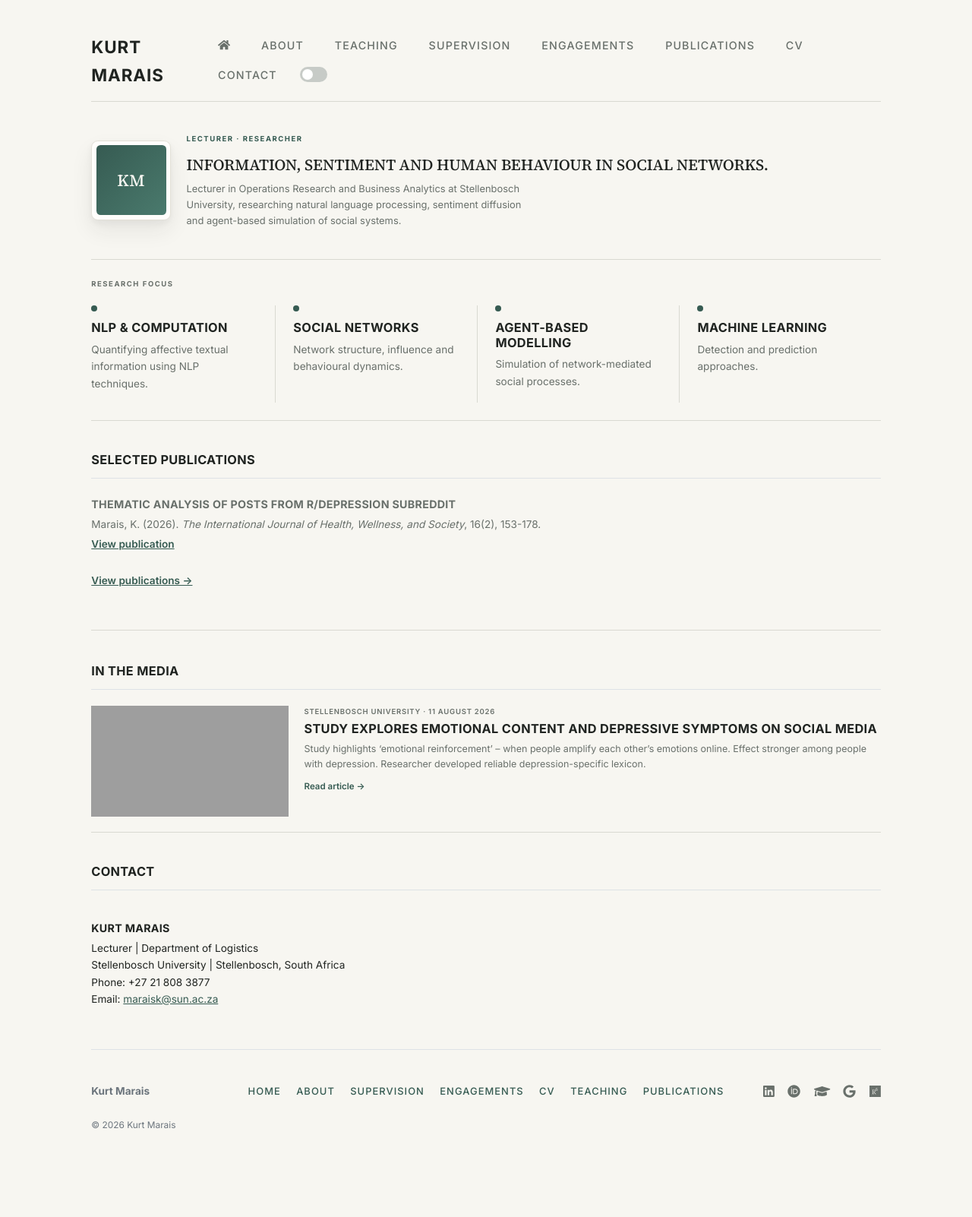
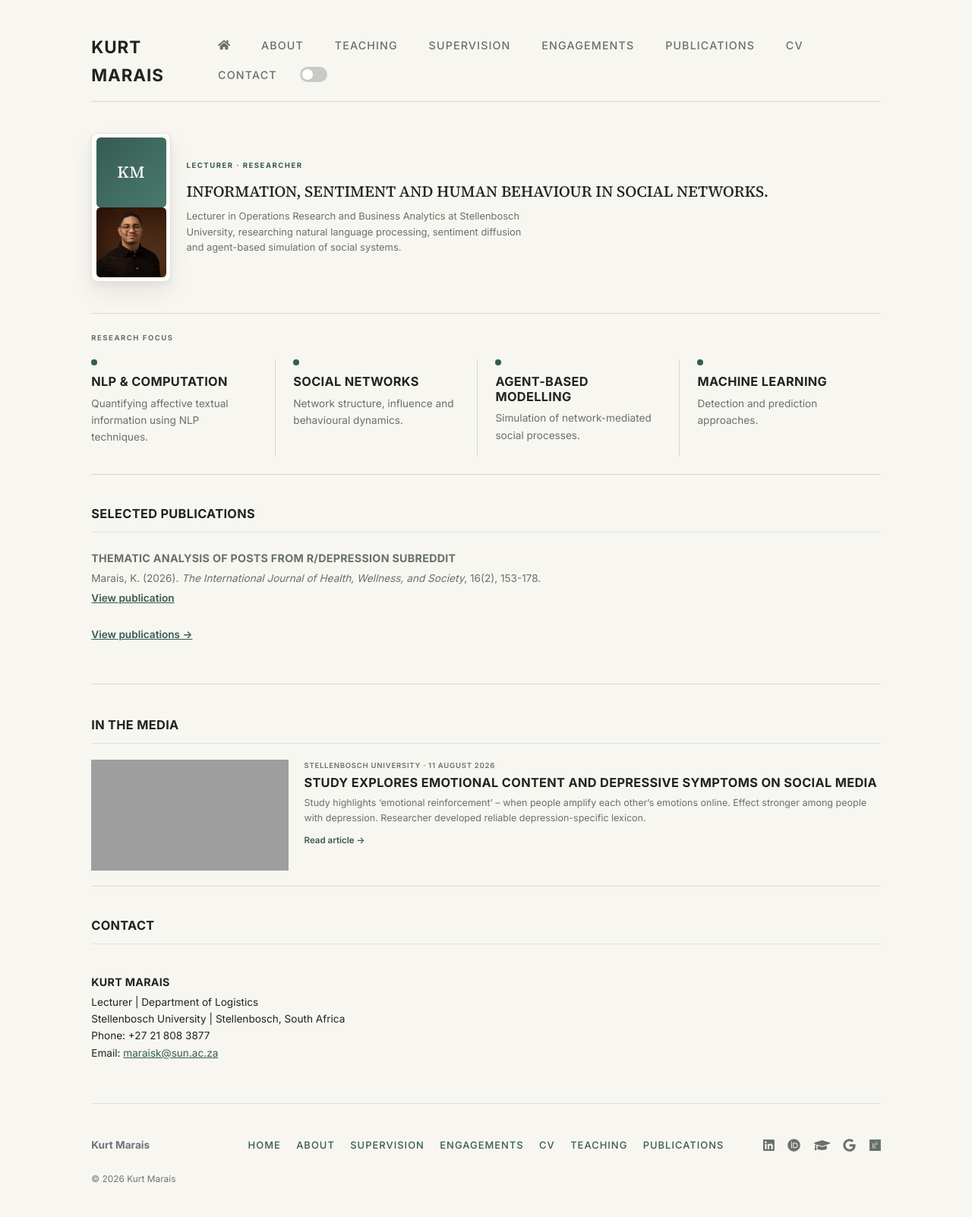
Before and after one commit to kurtmarais/kurtmarais.github.io, a Jekyll site: the page built from index.md, in a window 1280 px wide. Shown: the whole page at 76% size. Built offline with Jekyll 4.4.1, drawn with Linux system fonts in a browser that asks for light colours; before the commit the page ends 1531 px from its top, so only the background shows below that; grey boxes are pictures that could not be loaded.

Commit message:
Update home.html

```diff
--- a/_layouts/home.html
+++ b/_layouts/home.html
@@ -4,8 +4,8 @@ layout: default
 <section class="hero-masthead mb-5">
   <div class="hero-photo-card">
     <div class="hero-photo-placeholder">KM</div>
-    <!-- Placeholder monogram — replace with a real headshot once available, e.g.:
-         <img class="hero-photo" src="{{ '/assets/img/headshot.jpg' | relative_url }}" alt="Kurt Marais"> -->
+    <!-- Placeholder monogram — replace with a real headshot once available, e.g.: -->
+         <img class="hero-photo" src="{{ '/assets/img/HeadshotStudio-Website.jpg' | relative_url }}" alt="Kurt Marais">
   </div>
   <div class="hero-copy">
     <p class="eyebrow">Lecturer · Researcher</p>
```
